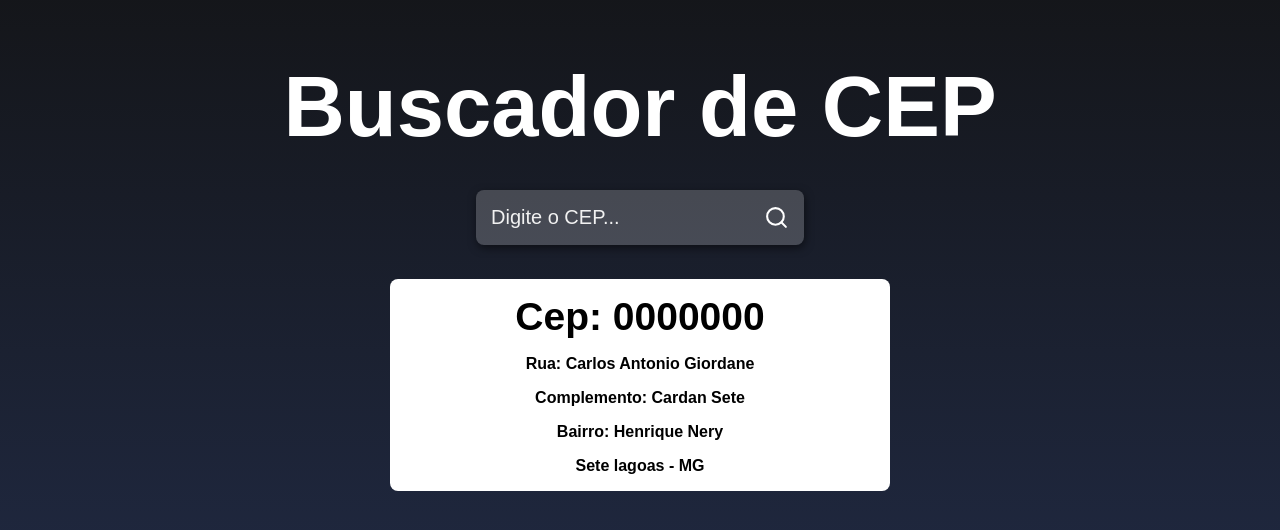
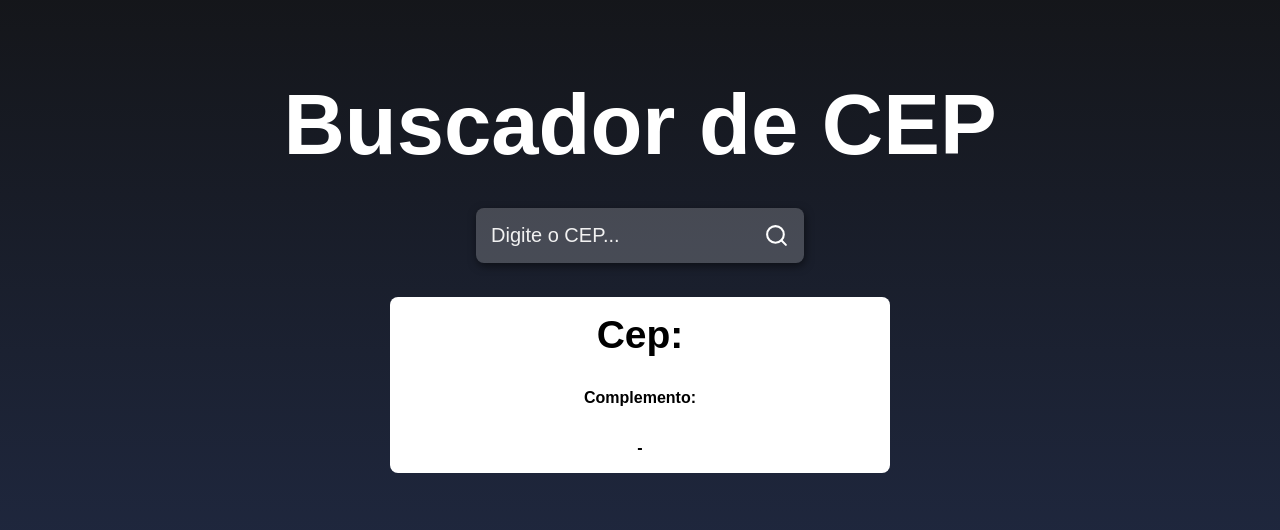
Before and after one commit to senaMarcus/buscador, a React (Create React App) app: page / in a window 1280 px wide. Shown: the part 126-656 px from the top of the page. Built offline with nearby package versions, Linux system fonts and the light colour scheme.

Commit message:
add: consuming api on the aplication

```diff
--- a/src/App.js
+++ b/src/App.js
@@ -8,6 +8,9 @@
 
 function App() {
 
+  const [input, setInput] = useState('')
+  const [cep, setCep] = useState({}) //estado que recebe RESPONSE.DATA (dados da api)
+
   async function handleSearch() {
     if (input === '') {
       alert ("Preencha o CEP!")
@@ -16,6 +19,8 @@
 
     try {
       const response = await api.get(`${input}/json`)
+      setCep(response.data) //objeto de retorno com dados da API
+      setInput("")
 
     } catch {
       alert("Ops... Algo de errado não está certo! Certeza que estamos no mesmo planeta?  ")
@@ -23,7 +28,6 @@
     }
   }
 
-  const [input, setInput] = useState('')
 
   return (
     <div className="container">
@@ -43,11 +47,12 @@
      </div>
 
      <main className="main">
-       <h2>Cep: 0000000</h2>
-       <span>Rua: Carlos Antonio Giordane</span>
-       <span>Complemento: Cardan Sete</span>
-       <span>Bairro: Henrique Nery</span>
-       <span>Sete lagoas - MG</span>
+       <h2>Cep: {cep.cep}</h2>
+
+       <span>{cep.logradouro}</span>
+       <span>Complemento: {cep.complemento}</span>
+       <span>{cep.bairro}</span>
+       <span>{cep.localidade} -{cep.uf}</span>
      </main>
     </div>
   );
```
